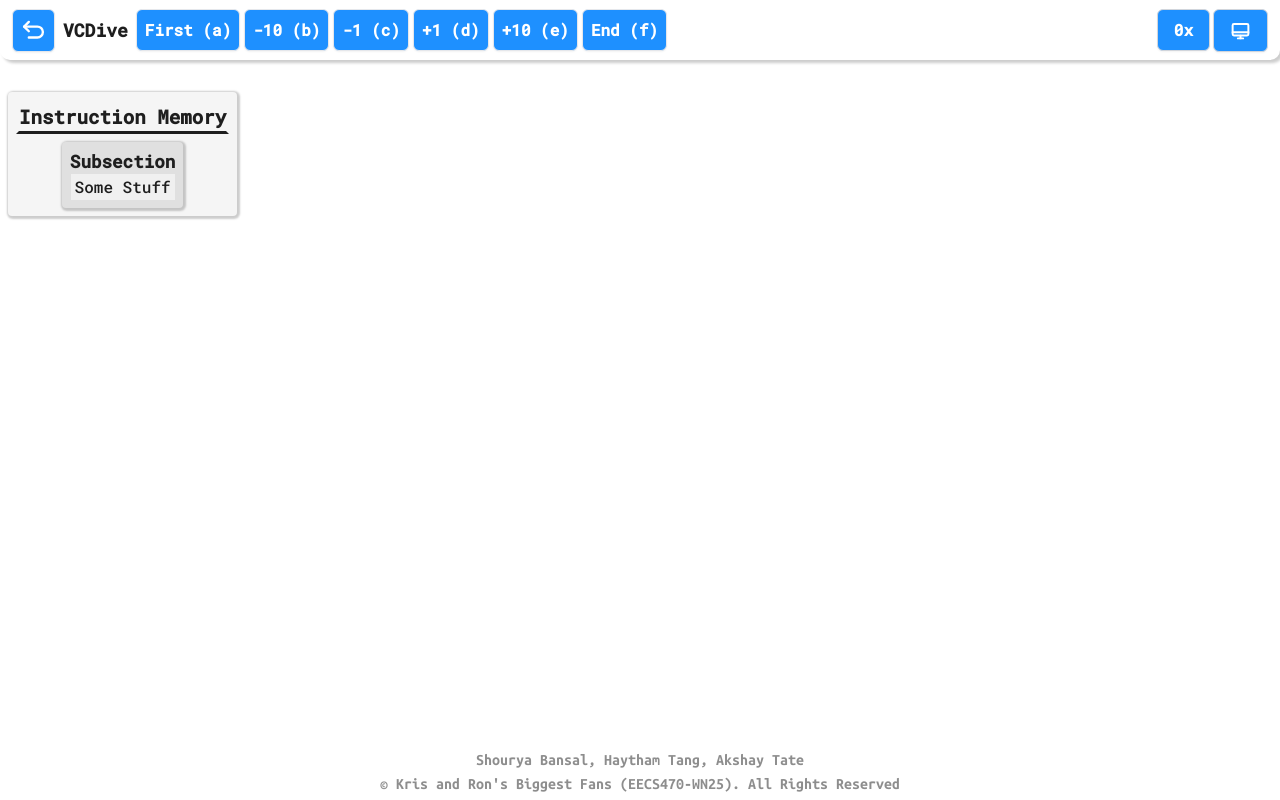
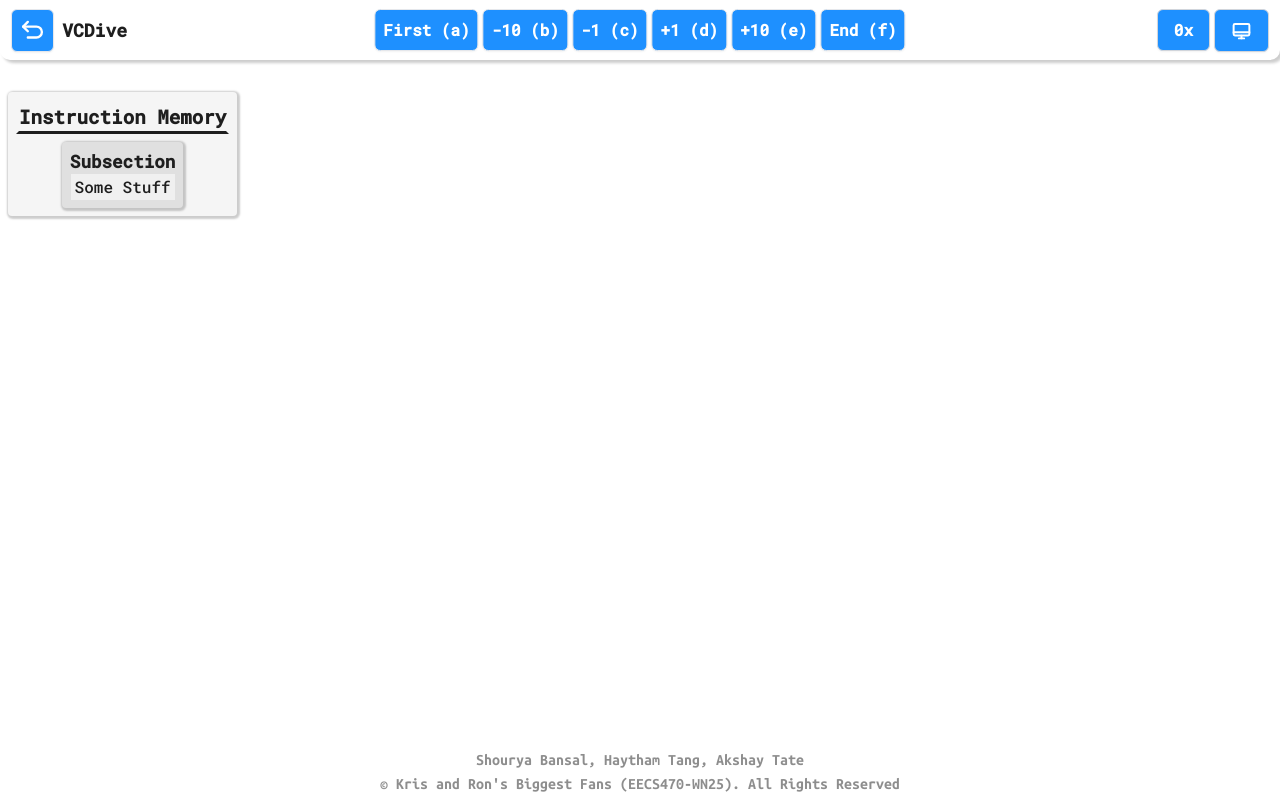
Before and after one commit to haytham918/vcdive, a Next.js app: page /debugger in a window 1280 px wide. Built offline with nearby package versions, Linux system fonts and the light colour scheme.

Commit message:
CSS updates for header

```diff
--- a/src/app/globals.css
+++ b/src/app/globals.css
@@ -92,7 +92,7 @@ body {
 
 header {
   display: flex;
-  padding: 0.25rem;
+  padding: 0.2rem;
   flex-shrink: 0;
   width: 100%;
   height: 60px;
--- a/src/components/DebuggerHeader.css
+++ b/src/components/DebuggerHeader.css
@@ -7,7 +7,10 @@
 }
 
 .cycle-navigation-container {
+  position: absolute;
   display: flex;
   flex-direction: row;
   column-gap: 0.25rem;
+  left: 50%;
+  transform: translateX(-50%);
 }
```
